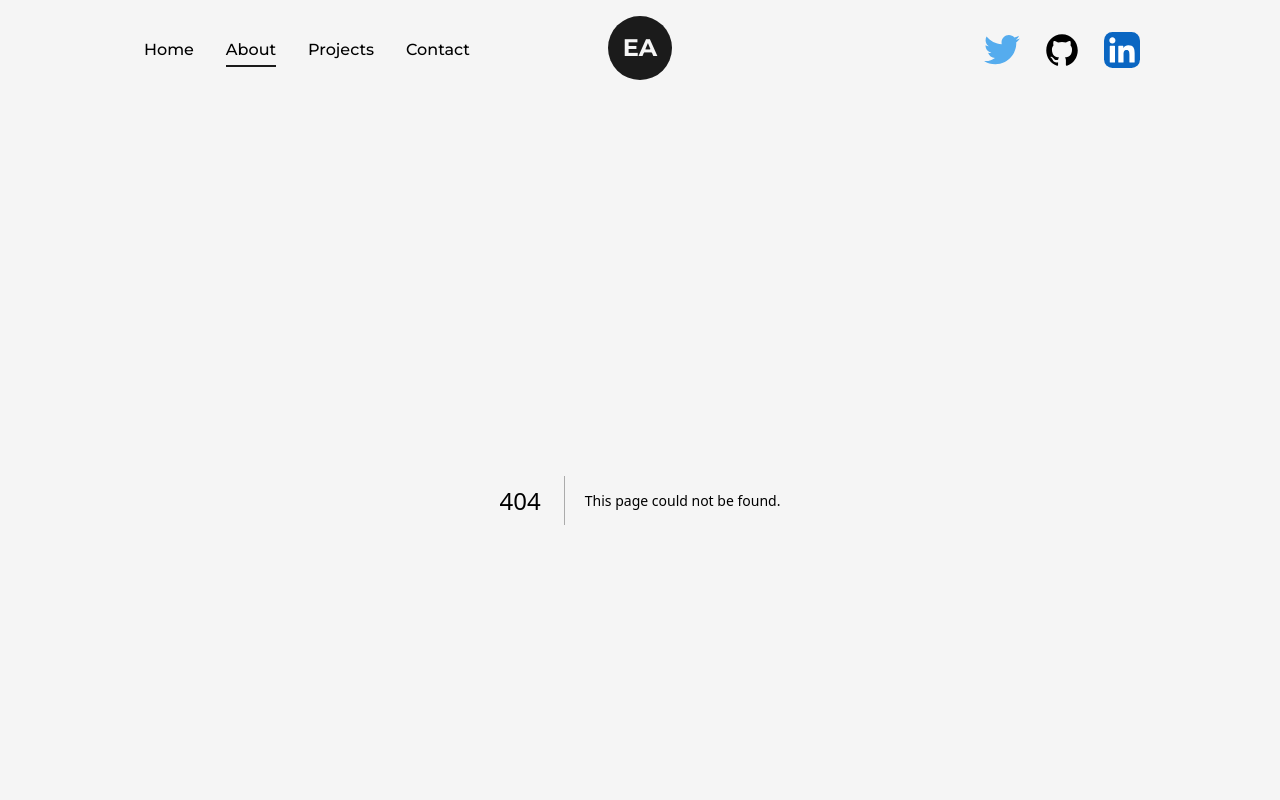
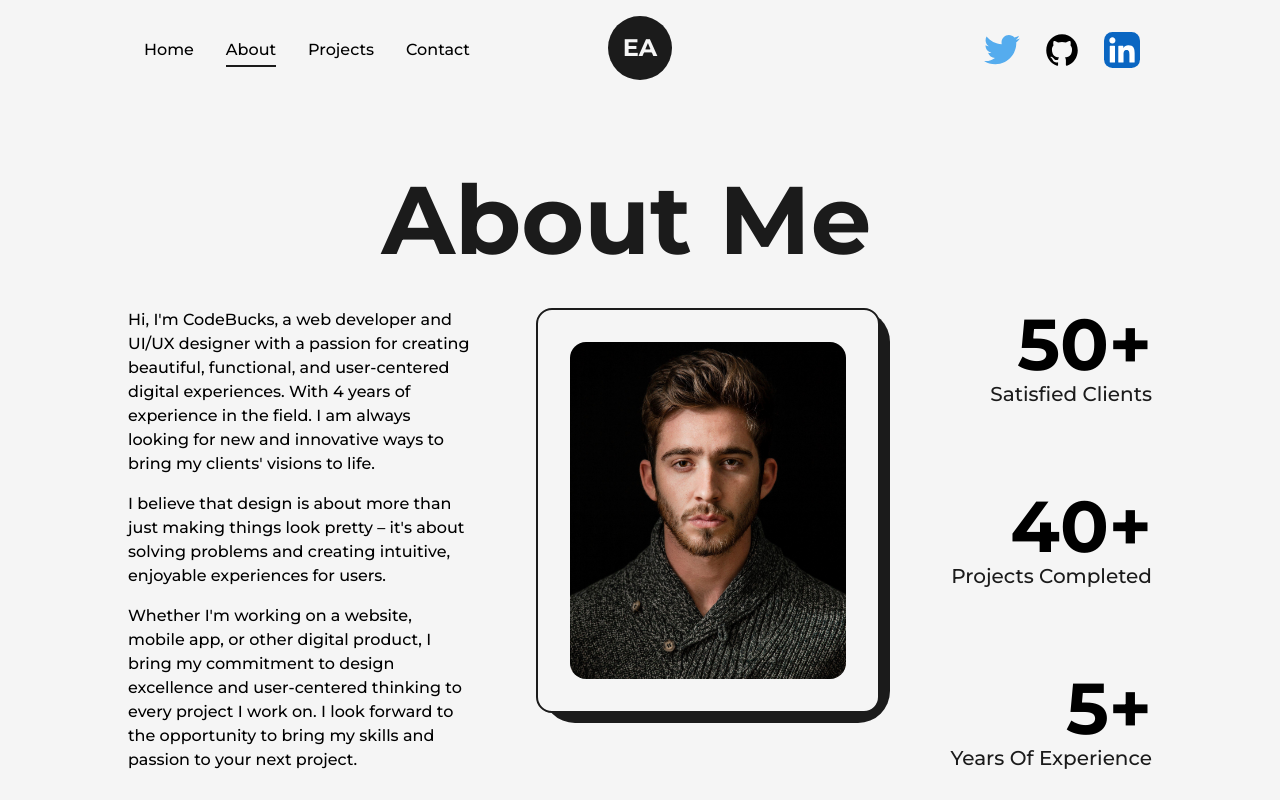
Before and after one commit to enrique-dev-coder/portfolio_definitive_editon, a Next.js app: page /about in a window 1280 px wide. Before the commit this address had no page. Shown: the top 800 px of the page. Built offline with nearby package versions, Linux system fonts and the light colour scheme.

Commit message:
added intro section for about me page

```diff
--- /dev/null
+++ b/src/app/about/page.tsx
@@ -0,0 +1,70 @@
+import type { Metadata } from 'next';
+import React from 'react';
+import Image from 'next/image';
+import AnimatedText from '@/components/AnimatedText';
+import GeneralWrapper from '@/components/Wrappers/General';
+import Counter from '@/components/Counter';
+import profilePic from '../../../public/images/profile/developer-pic-2.jpg';
+
+// NOTE use this to change metadata of the current page
+
+// TODO cambiar la descripcion de la biografia
+// TODO cambiar la foto por una mia
+
+export const metadata: Metadata = {
+  title: 'About Me',
+  description: 'About my web developer experience',
+};
+
+const page = () => {
+  return (
+    <main className="flex w-full flex-col items-center justify-center">
+      <GeneralWrapper className="pt-16">
+        <AnimatedText text="About Me" className=" mb-8" />
+        <div className="grid w-full grid-cols-8 gap-16">
+          <div className="col-span-3 flex flex-col items-start justify-start ">
+            <p className="font-medium">
+              Hi, I&apos;m CodeBucks, a web developer and UI/UX designer with a
+              passion for creating beautiful, functional, and user-centered
+              digital experiences. With 4 years of experience in the field. I am
+              always looking for new and innovative ways to bring my
+              clients&apos; visions to life.
+            </p>
+            <p className="font-medium my-4">
+              I believe that design is about more than just making things look
+              pretty – it&apos;s about solving problems and creating intuitive,
+              enjoyable experiences for users.{' '}
+            </p>
+            <p className="font-medium">
+              Whether I&apos;m working on a website, mobile app, or other
+              digital product, I bring my commitment to design excellence and
+              user-centered thinking to every project I work on. I look forward
+              to the opportunity to bring my skills and passion to your next
+              project.
+            </p>
+          </div>
+          {/*profile image*/}
+          <div
+            className="col-span-3 relative h-max  rounded-2xl border-2 border-solid border-dark
+          bg-light p-8"
+          >
+            <div className="absolute top-0 -right-3 -z-10 w-[102%] h-[103%] rounded-[2rem] bg-dark" />
+            <Image
+              src={profilePic}
+              alt="Enrique Alvarado"
+              className="w-full h-auto rounded-2xl"
+            />
+          </div>
+          {/*counters*/}
+          <article className="col-span-2 flex flex-col items-end justify-between">
+            <Counter number={50} title="satisfied clients" />
+            <Counter number={40} title="Projects completed" />
+            <Counter number={5} title="Years of experience" />
+          </article>
+        </div>
+      </GeneralWrapper>
+    </main>
+  );
+};
+
+export default page;
--- a/src/app/layout.tsx
+++ b/src/app/layout.tsx
@@ -7,8 +7,8 @@ import './globals.css';
 const montse = Montserrat({ subsets: ['latin'] });
 
 export const metadata: Metadata = {
-  title: 'Create Next App',
-  description: 'Generated by create next app',
+  title: 'Enrique Alvarado',
+  description: 'Full stack web developer',
 };
 
 export default function RootLayout({
--- /dev/null
+++ b/src/components/Counter.tsx
@@ -0,0 +1,41 @@
+'use client';
+import { useRef, useEffect } from 'react';
+import { useMotionValue, useSpring, useInView } from 'framer-motion';
+
+const Counter = ({ number, title }: { number: number; title: string }) => {
+  // type the use ref
+  const ref = useRef<HTMLSpanElement>(null);
+
+  const motionValue = useMotionValue(0);
+  const springValue = useSpring(motionValue, { duration: 3000 });
+  // animate just once per view
+  const isElementInView = useInView(ref, { once: true });
+
+  useEffect(() => {
+    if (isElementInView) {
+      motionValue.set(number);
+    }
+  }, [isElementInView, number, motionValue]);
+
+  useEffect(() => {
+    springValue.on('change', (latest) => {
+      if (ref.current && latest.toFixed(0) <= number) {
+        ref.current.textContent = latest.toFixed(0);
+      }
+    });
+  }, [springValue, number]);
+
+  return (
+    <div className="flex flex-col items-end justify-center">
+      <div>
+        <span className="inline-block text-7xl font-bold " ref={ref}>
+          {number}
+        </span>
+        <span className="text-7xl font-bold">+</span>
+      </div>
+      <h2 className="text-xl  font-medium capitalize text-dark">{title}</h2>
+    </div>
+  );
+};
+
+export default Counter;
```
